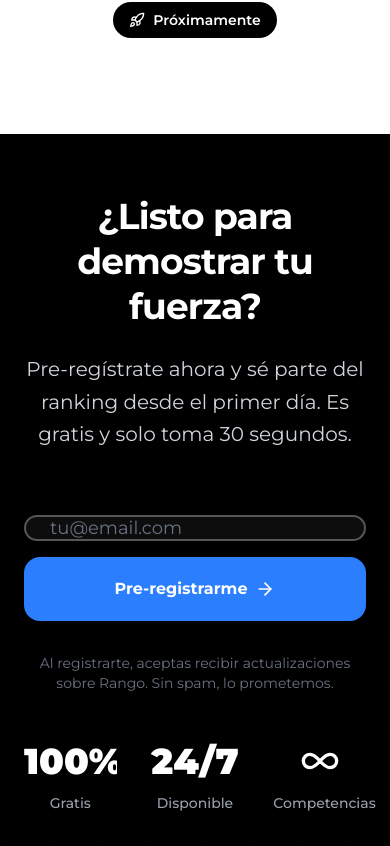
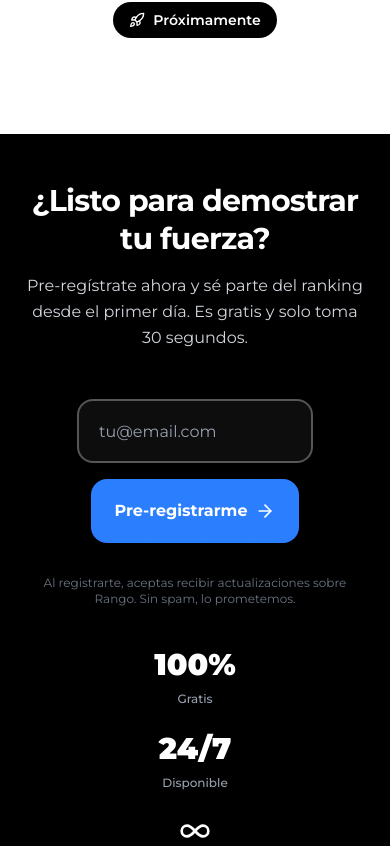
Before and after one commit to juandda0/Rango, a React (Vite) app: page / in a window 390 px wide. Shown: the part 7538-8384 px from the top of the page. Built offline with nearby package versions, Linux system fonts and the light colour scheme.

Commit message:
input fixed

```diff
--- a/src/features/landing/components/PreRegister.tsx
+++ b/src/features/landing/components/PreRegister.tsx
@@ -1,10 +1,8 @@
-"use client";
-
 import { ArrowRight, Infinity } from "lucide-react";
 
 export default function PreRegister() {
   return (
-    <section className="py-15 bg-black relative overflow-hidden">
+    <section className="py-12 md:py-20 bg-black relative overflow-hidden">
       {/* Efectos de fondo */}
       <div className="absolute inset-0 bg-[radial-gradient(ellipse_at_top,var(--tw-gradient-stops))] from-gray-800/10 via-transparent to-transparent"></div>
       <div className="absolute inset-0 opacity-20">
@@ -20,54 +18,58 @@
 
       <div className="container mx-auto px-6 relative z-10">
         {/* Encabezado */}
-        <div className="max-w-3xl mx-auto text-center mb-16">
-          <h2 className="text-4xl md:text-4xl font-bold mb-6 leading-tight text-white tracking-tight ">
+        <div className="max-w-3xl mx-auto text-center mb-12 md:mb-16">
+          <h2 className="text-3xl sm:text-4xl md:text-5xl font-bold mb-4 md:mb-6 leading-tight text-white tracking-tight">
             ¿Listo para demostrar tu fuerza?
           </h2>
-          <p className="text-xl text-gray-300 leading-relaxed max-w-2xl mx-auto">
+          <p className="text-base sm:text-lg md:text-xl text-gray-300 leading-relaxed max-w-2xl mx-auto">
             Pre-regístrate ahora y sé parte del ranking desde el primer día. Es
             gratis y solo toma 30 segundos.
           </p>
         </div>
 
         {/* Formulario */}
-        <div className="flex flex-col sm:flex-row gap-4 max-w-2xl mx-auto mb-8">
+        <div className="flex flex-col items-center justify-center sm:flex-row gap-4 max-w-2xl mx-auto mb-8">
           <input
             type="email"
             placeholder="tu@email.com"
-            className="flex-1 h-16 px-6 text-lg bg-white/5 backdrop-blur-sm text-white placeholder:text-gray-500 border-2 border-white/30 rounded-2xl focus:border-blue-500 focus:bg-white/10 focus:outline-none transition-all"
+            className="flex h-16 sm:h-16 px-5 sm:px-6 text-base sm:text-lg bg-white/5 backdrop-blur-sm text-white placeholder:text-gray-400 border-2 border-white/30 rounded-2xl focus:border-blue-500 focus:bg-white/10 focus:outline-none transition-all"
           />
-          <button className="group flex items-center justify-center gap-2 h-16 px-10 bg-blue-500 text-white font-bold rounded-2xl transition-all hover:scale-105 active:scale-95">
+          <button className="group flex items-center justify-center gap-2 h-16 sm:h-16 px-6 sm:px-10 bg-blue-500 text-white font-bold rounded-2xl transition-all hover:scale-105 active:scale-95">
             Pre-registrarme
             <ArrowRight className="w-5 h-5 transition-transform group-hover:translate-x-1" />
           </button>
         </div>
 
         {/* Nota legal */}
-        <p className="text-sm text-gray-500 text-center mb-12">
+        <p className="text-xs sm:text-sm text-gray-500 text-center mb-10 sm:mb-12 px-2">
           Al registrarte, aceptas recibir actualizaciones sobre Rango. Sin spam,
           lo prometemos.
         </p>
 
         {/* Estadísticas */}
-        <div className="grid grid-cols-3 gap-8 max-w-3xl mx-auto text-center">
+        <div className="grid grid-cols-1 sm:grid-cols-3 gap-6 sm:gap-8 max-w-3xl mx-auto text-center">
           <div className="group cursor-pointer">
-            <div className="text-4xl font-black bg-white bg-clip-text text-transparent mb-3 transition-transform group-hover:scale-110">
+            <div className="text-3xl sm:text-4xl md:text-5xl font-black bg-white bg-clip-text text-transparent mb-2 sm:mb-3 transition-transform group-hover:scale-110">
               100%
             </div>
-            <div className="text-sm text-gray-400 font-medium">Gratis</div>
+            <div className="text-xs sm:text-sm text-gray-400 font-medium">
+              Gratis
+            </div>
           </div>
           <div className="group cursor-pointer">
-            <div className="text-4xl font-black bg-white bg-clip-text text-transparent mb-3 transition-transform group-hover:scale-110">
+            <div className="text-3xl sm:text-4xl md:text-5xl font-black bg-white bg-clip-text text-transparent mb-2 sm:mb-3 transition-transform group-hover:scale-110">
               24/7
             </div>
-            <div className="text-sm text-gray-400 font-medium">Disponible</div>
+            <div className="text-xs sm:text-sm text-gray-400 font-medium">
+              Disponible
+            </div>
           </div>
           <div className="group cursor-pointer">
-            <div className="bg-white bg-clip-text text-white mb-3 transition-transform group-hover:scale-110">
-              <Infinity className="w-10 h-10 inline-block" />
+            <div className="mb-2 sm:mb-3 transition-transform group-hover:scale-110">
+              <Infinity className="w-8 sm:w-10 h-8 sm:h-10 mx-auto text-white" />
             </div>
-            <div className="text-sm text-gray-400 font-medium">
+            <div className="text-xs sm:text-sm text-gray-400 font-medium">
               Competencias
             </div>
           </div>
```
